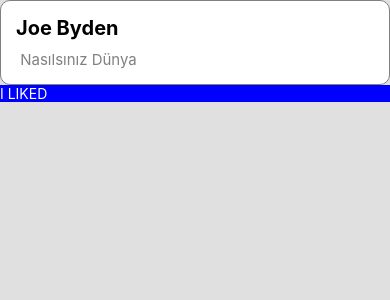
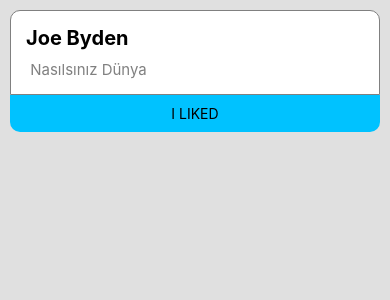
Before and after one commit to aytacbulanik/React_Native_App, a React Native app: screen / in a window 390 px wide. Shown: the top 300 px of the page. Built offline with nearby package versions, Linux system fonts and the light colour scheme.

Commit message:
card style completed

```diff
--- a/src/App.js
+++ b/src/App.js
@@ -10,13 +10,13 @@ import {
 function App() {
   return (
     <SafeAreaView style={style.safeAreaContainer}>
-      <View>
-        <View style={style.cardView}>
+      <View style={style.cardContainer}>
+        <View style={style.cardBody}>
           <Text style={style.titleText}>Joe Byden</Text>
           <Text style={style.wordsText}> Nasılsınız Dünya</Text>
         </View>
-        <TouchableOpacity>
-          <Text style={style.buttonContainer}>I LIKED</Text>
+        <TouchableOpacity style={style.buttonContainer}>
+          <Text>I LIKED</Text>
         </TouchableOpacity>
       </View>
     </SafeAreaView>
@@ -28,12 +28,17 @@ const style = StyleSheet.create({
     flex: 1,
     backgroundColor: '#e0e0e0',
   },
-  cardView: {
+  cardContainer: {
+    margin: 10,
+  },
+  cardBody: {
     backgroundColor: 'white',
     padding: 10,
     borderWidth: 1,
     borderColor: 'gray',
     borderRadius: 10,
+    borderBottomLeftRadius: 0,
+    borderBottomRightRadius: 0,
   },
   titleText: {
     margin: 5,
@@ -46,8 +51,13 @@ const style = StyleSheet.create({
     margin: 5,
   },
   buttonContainer: {
-    backgroundColor: 'blue',
+    backgroundColor: '#00c2ff',
+    padding: 10,
     color: 'white',
+    fontWeight: '600',
+    borderBottomLeftRadius: 10,
+    borderBottomRightRadius: 10,
+    fontSize: 20,
     alignItems: 'center',
   },
 });
```
Also changed, not shown: src/components/Card/Card.js (+9 -8 lines), src/components/Card/Card.style.js (+34 -4 lines).
